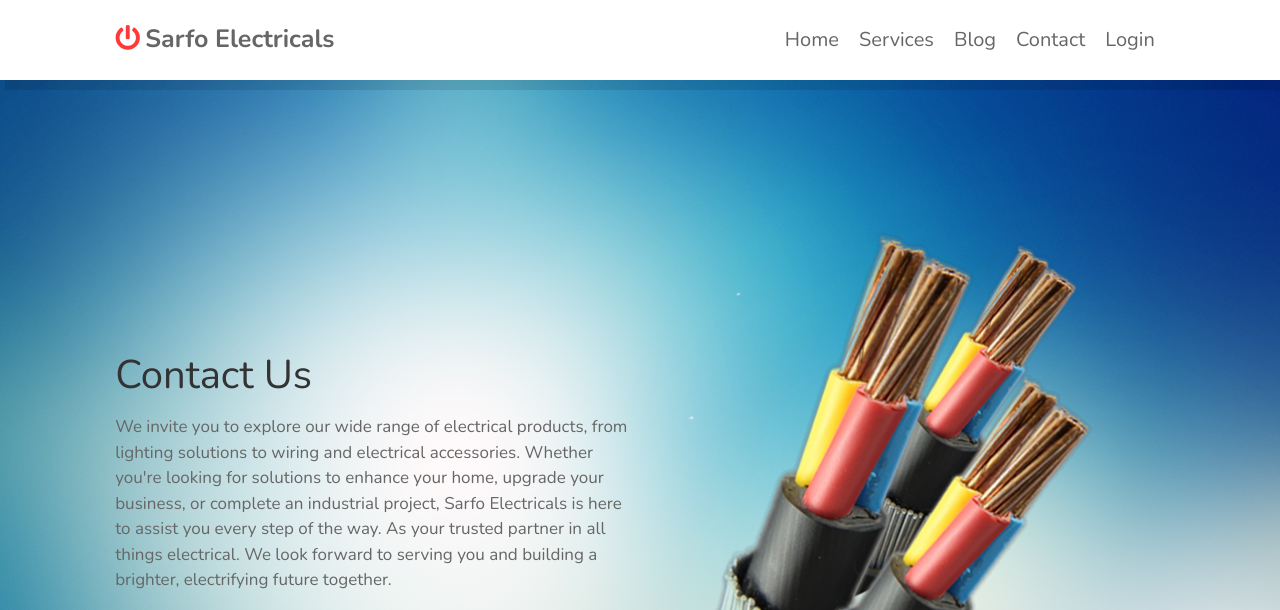
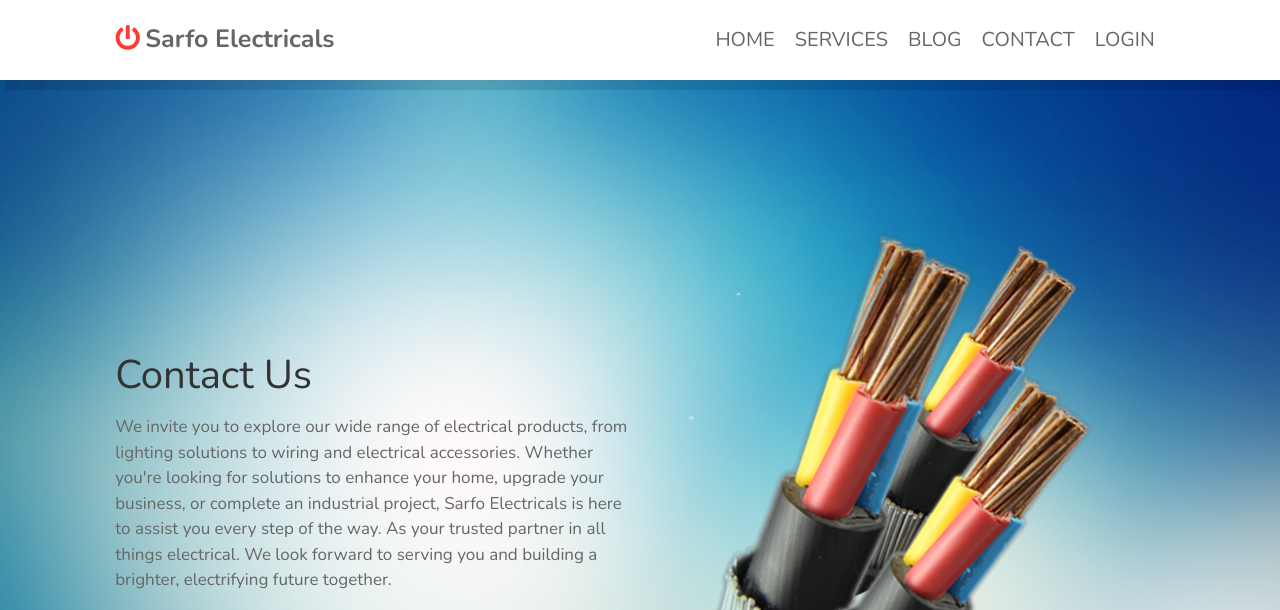
Before and after one commit to HenryToff/sarfoelectricals-websie, a plain HTML site: page contact.html in a window 1280 px wide. Shown: the top 610 px of the page. Drawn offline with nearby package versions, Linux system fonts and the light colour scheme.

Commit message:
Update contact.html

```diff
--- a/contact.html
+++ b/contact.html
@@ -26,11 +26,11 @@
          <div id="menu-bar" class="fas fa-bars"></div>
 
          <nav class="navbar">
-            <a href="index.html">Home</a>
-            <a href="service.html">Services</a>
-            <a href="blog.html">Blog</a>
-            <a href="contact.html">Contact</a>
-            <a href="login.html">Login</a>
+            <a href="index.html">HOME</a>
+            <a href="service.html">SERVICES</a>
+            <a href="blog.html">BLOG</a>
+            <a href="contact.html">CONTACT</a>
+            <a href="login.html">LOGIN</a>
          </nav>
 
     </header>
```
